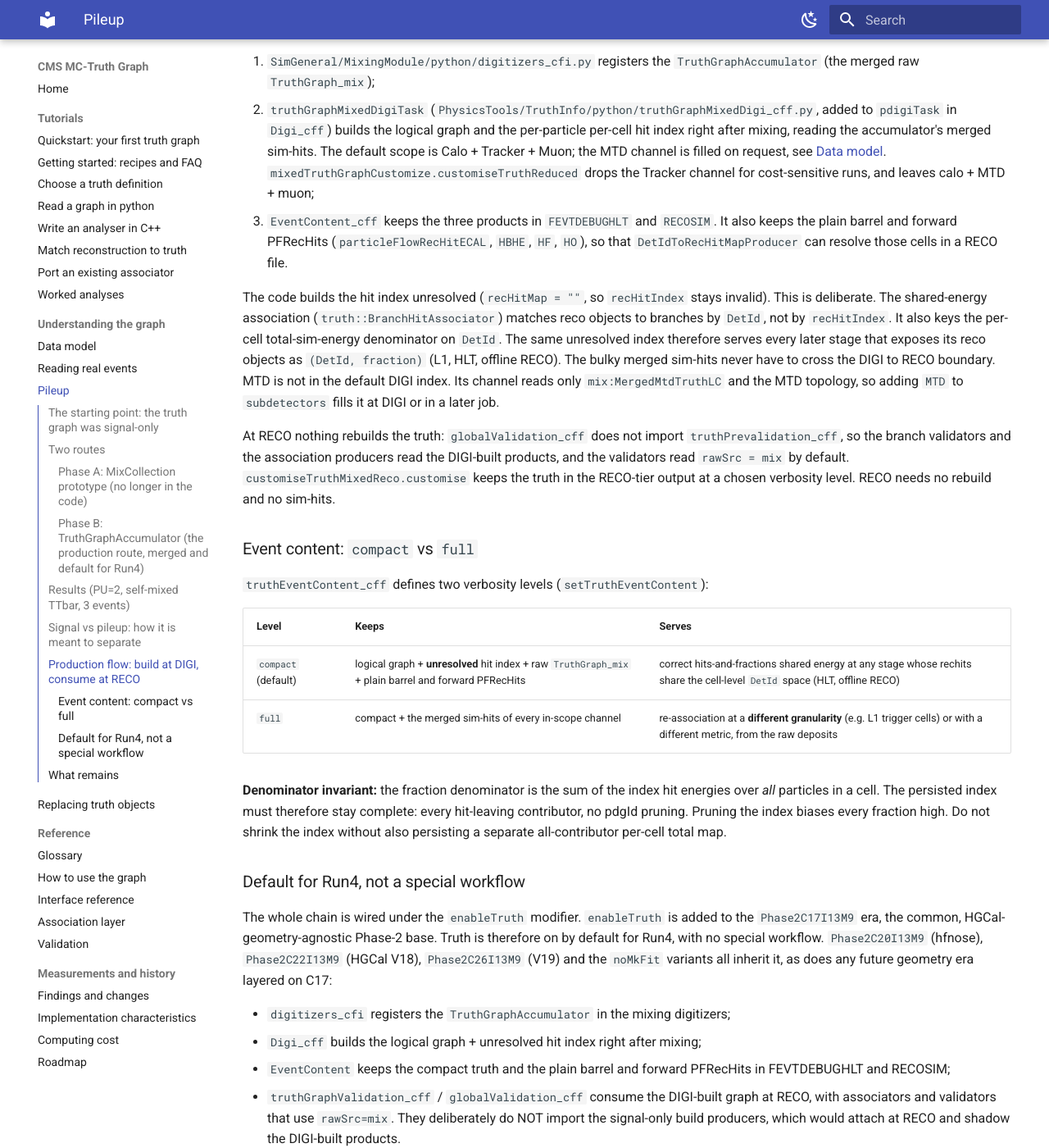
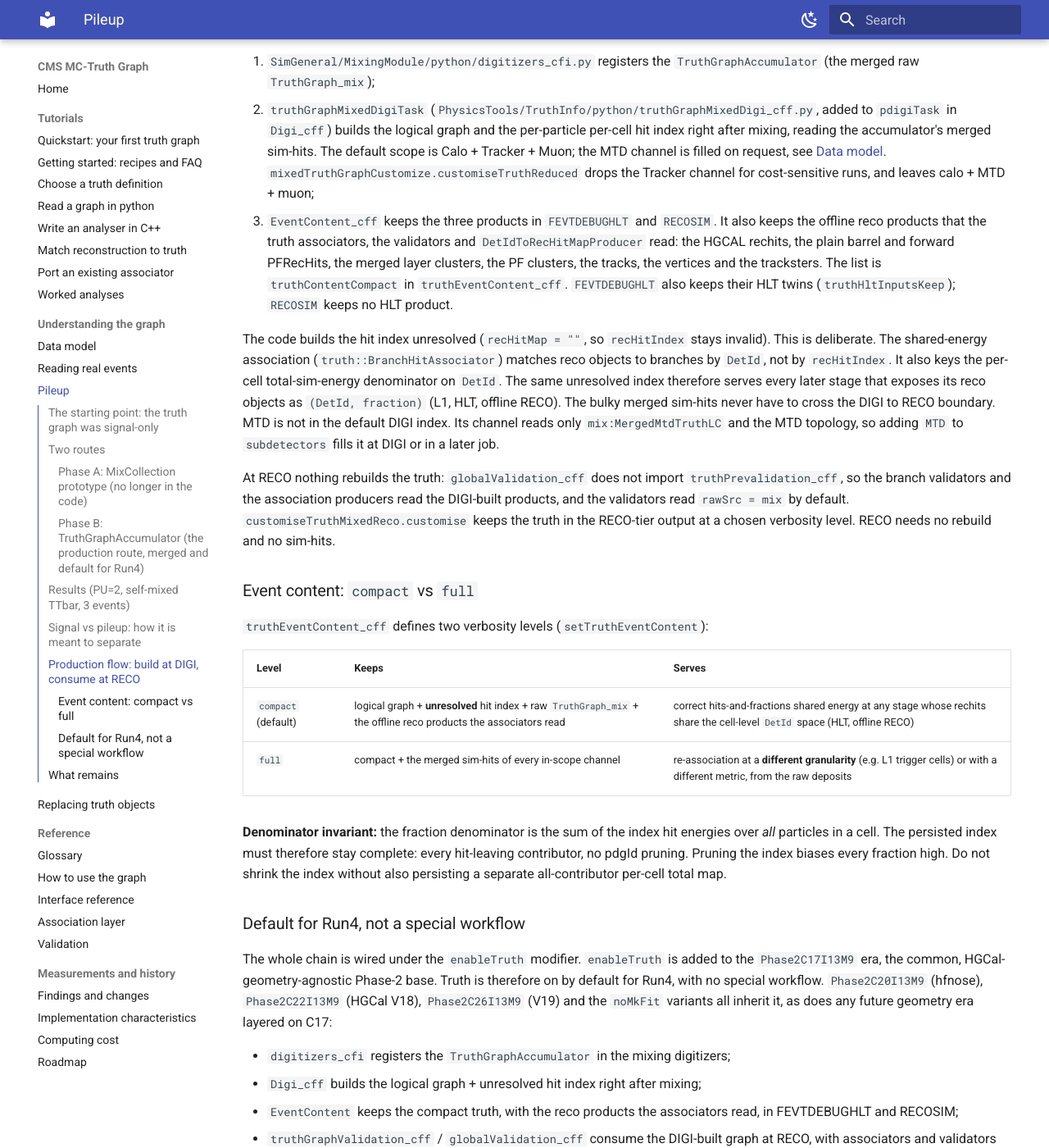
Before and after one commit to felicepantaleo/cms-truth-docs, an MkDocs documentation site: the page built from docs/pileup.md, in a window 1280 px wide and 1400 px high, scrolled down 4800 px. Shown: the whole window at 82% size. Built offline with MkDocs 1.6.1 and Material for MkDocs 9.7.7, drawn with Linux system fonts in a browser that asks for light colours.

Commit message:
Truth event content: the reco inputs of the associators; HLT twins in FEVTDEBUGHLT only

```diff
--- a/docs/pileup.md
+++ b/docs/pileup.md
@@ -169,8 +169,12 @@ The `enableTruth` process modifier does this in every Run4 DIGI step:
    see [Data model](data-model.md). `mixedTruthGraphCustomize.customiseTruthReduced`
    drops the Tracker channel for cost-sensitive runs, and leaves calo + MTD + muon;
 3. `EventContent_cff` keeps the three products in `FEVTDEBUGHLT` and `RECOSIM`. It also
-   keeps the plain barrel and forward PFRecHits (`particleFlowRecHitECAL`, `HBHE`, `HF`,
-   `HO`), so that `DetIdToRecHitMapProducer` can resolve those cells in a RECO file.
+   keeps the offline reco products that the truth associators, the validators and
+   `DetIdToRecHitMapProducer` read: the HGCAL rechits, the plain barrel and forward
+   PFRecHits, the merged layer clusters, the PF clusters, the tracks, the vertices and
+   the tracksters. The list is `truthContentCompact` in `truthEventContent_cff`.
+   `FEVTDEBUGHLT` also keeps their HLT twins (`truthHltInputsKeep`); `RECOSIM` keeps no
+   HLT product.
 
 The code builds the hit index unresolved (`recHitMap = ""`, so `recHitIndex`
 stays invalid). This is deliberate. The shared-energy association
@@ -194,7 +198,7 @@ chosen verbosity level. RECO needs no rebuild and no sim-hits.
 
 | Level | Keeps | Serves |
 |---|---|---|
-| `compact` (default) | logical graph + **unresolved** hit index + raw `TruthGraph_mix` + plain barrel and forward PFRecHits | correct hits-and-fractions shared energy at any stage whose rechits share the cell-level `DetId` space (HLT, offline RECO) |
+| `compact` (default) | logical graph + **unresolved** hit index + raw `TruthGraph_mix` + the offline reco products the associators read | correct hits-and-fractions shared energy at any stage whose rechits share the cell-level `DetId` space (HLT, offline RECO) |
 | `full` | compact + the merged sim-hits of every in-scope channel | re-association at a **different granularity** (e.g. L1 trigger cells) or with a different metric, from the raw deposits |
 
 **Denominator invariant:** the fraction denominator is the sum of the index hit
@@ -214,8 +218,8 @@ C17:
 
 - `digitizers_cfi` registers the `TruthGraphAccumulator` in the mixing digitizers;
 - `Digi_cff` builds the logical graph + unresolved hit index right after mixing;
-- `EventContent` keeps the compact truth and the plain barrel and forward PFRecHits in
-  FEVTDEBUGHLT and RECOSIM;
+- `EventContent` keeps the compact truth, with the reco products the associators read,
+  in FEVTDEBUGHLT and RECOSIM;
 - `truthGraphValidation_cff` / `globalValidation_cff` consume the DIGI-built graph
   at RECO, with associators and validators that use `rawSrc=mix`. They deliberately
   do NOT import the signal-only build producers, which would attach at RECO and
```
